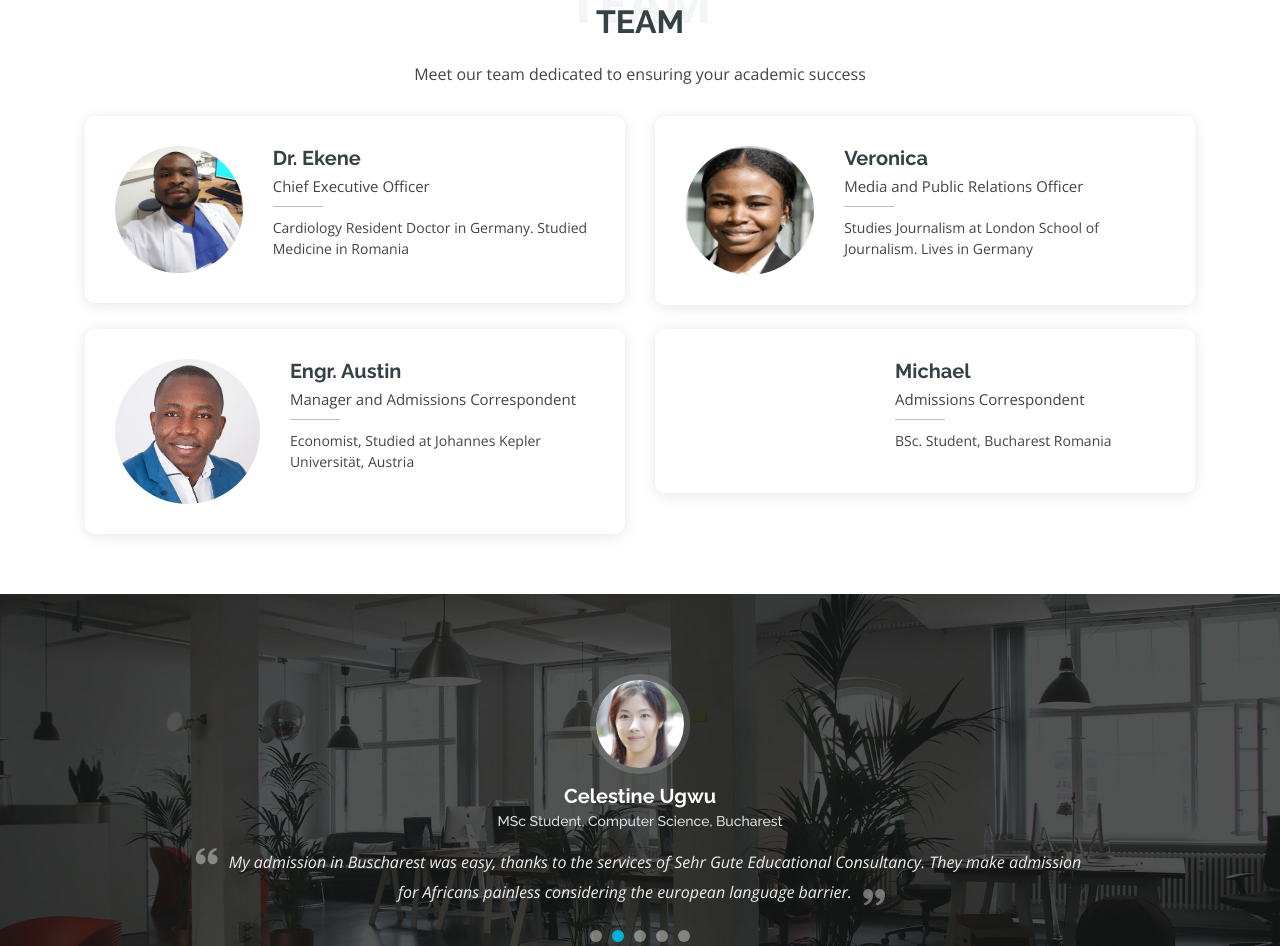
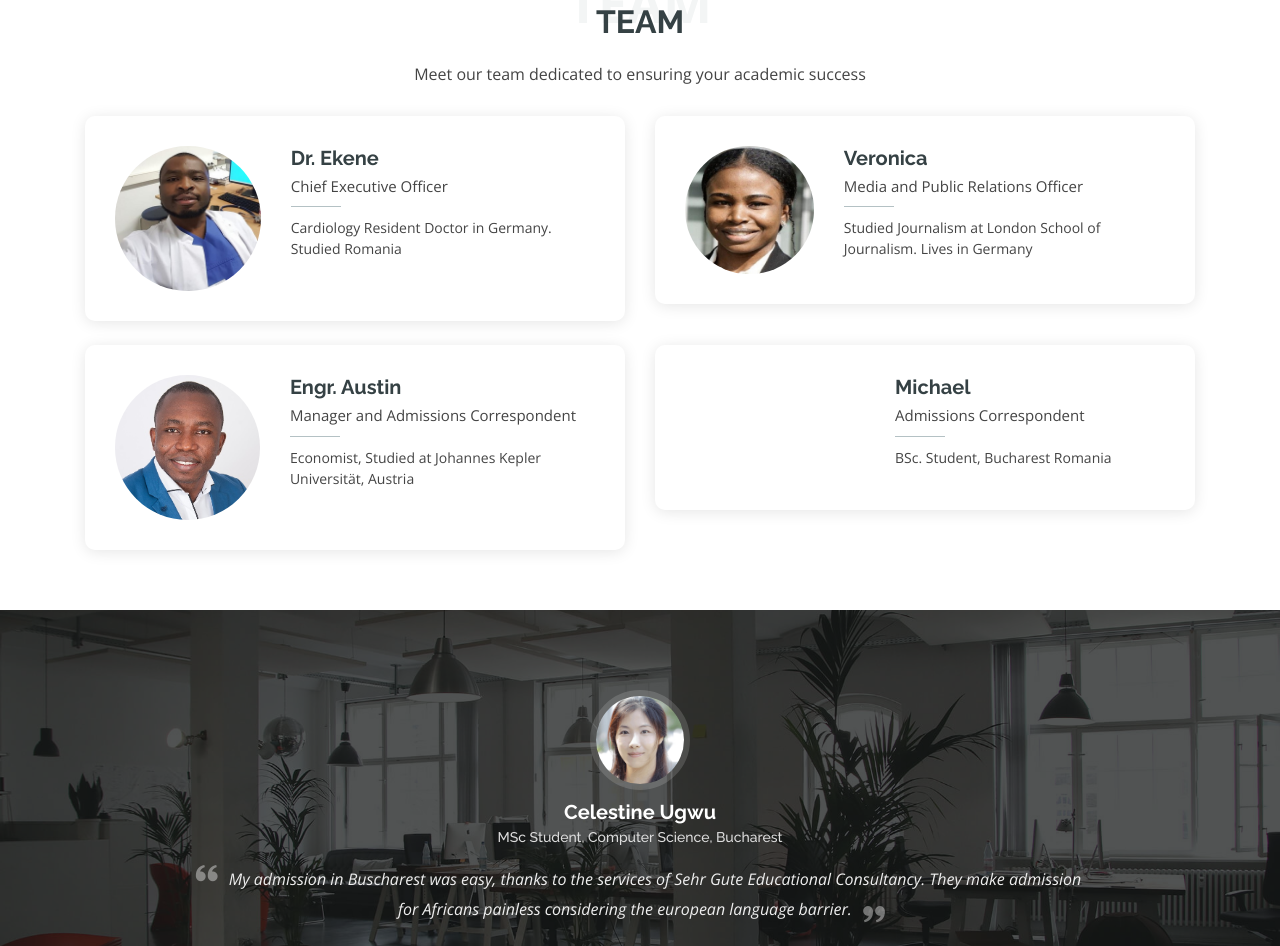
Before and after one commit to Ratty415/ratty415.github.io, a plain HTML site: page index.html in a window 1280 px wide. Shown: the part 4146-5092 px from the top of the page. Drawn offline with nearby package versions, Linux system fonts and the light colour scheme.

Commit message:
Update index.html

```diff
--- a/index.html
+++ b/index.html
@@ -417,7 +417,7 @@
               <div class="member-info">
                 <h4>Dr. Ekene</h4>
                 <span>Chief Executive Officer</span>
-                <p>Cardiology Resident Doctor in Germany. Studied Medicine in Romania</p>
+                <p>Cardiology Resident Doctor in Germany. Studied Romania</p>
                 <div class="social">
                 </div>
               </div>
@@ -426,11 +426,11 @@
 
           <div class="col-lg-6 mt-4 mt-lg-0">
             <div class="member d-flex align-items-start">
-              <div class="pic"><img src="assets/img/team/ebere.jpg" class="img-fluid" alt=""></div>
+              <div class="pic"><img src="assets/img/team/Ebere.jpg" class="img-fluid" alt=""></div>
               <div class="member-info">
                 <h4>Veronica</h4>
                 <span>Media and Public Relations Officer</span>
-                <p>Studies Journalism at London School of Journalism. Lives in Germany</p>
+                <p>Studied Journalism at London School of Journalism. Lives in Germany</p>
                 <div class="social">
 
                 </div>
```
